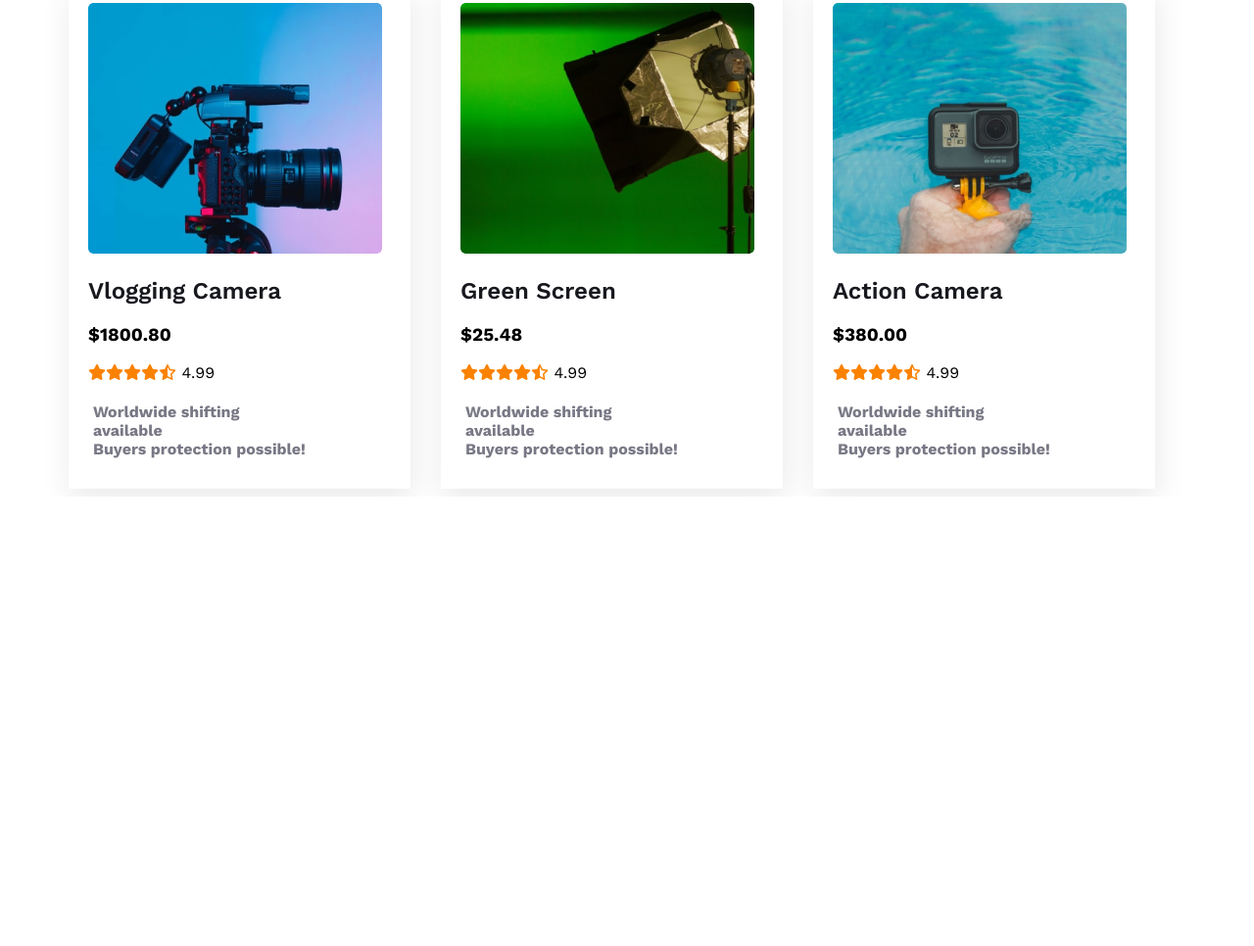
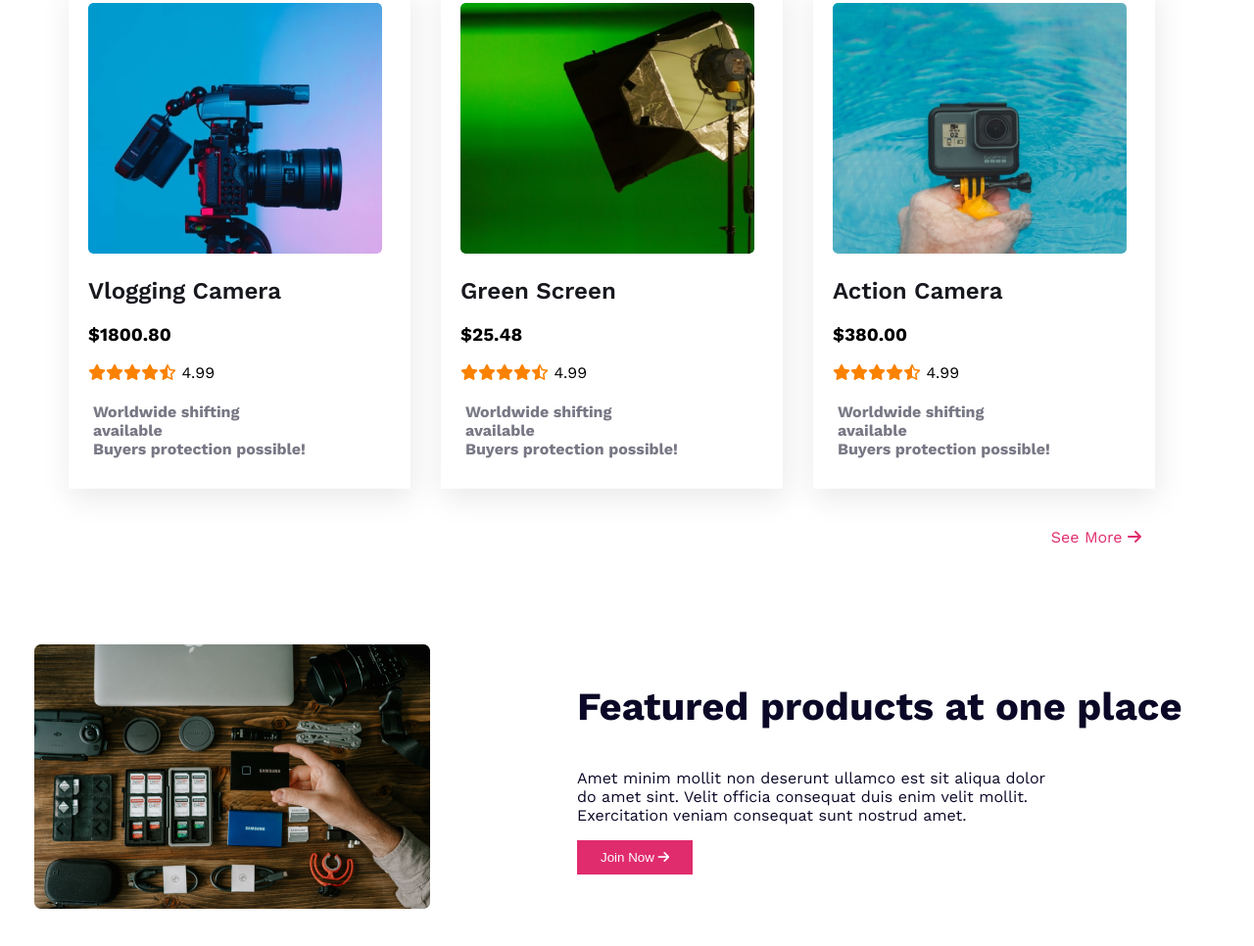
Before and after one commit to mimrahmanwd/influencer-gear, a plain HTML site: page index.html in a window 1280 px wide. Shown: the part 2263-3229 px from the top of the page at 98% size. Before the commit the page ends 2770 px from the top, so only its background shows below. Drawn offline with nearby package versions, Linux system fonts and the light colour scheme.

Commit message:
added featured section

```diff
--- a/index.html
+++ b/index.html
@@ -123,9 +123,22 @@
                     <p class="card-des">Worldwide shifting <br>available <br>Buyers protection possible!</p>
                 </div>
             </div>
-            <!-- <div class="see-more">
+            <div class="see-more">
                 <p>See More <i class="fa-solid fa-arrow-right"></i></p>
-            </div> -->
+            </div>
+        </section>
+
+        <section class="featured">
+            <div class="featured-product featured-container">
+                <div>
+                    <img src="images/gear.png" alt="">
+                </div>
+                <div class="featured-content">
+                    <h3 class="featured-title">Featured products at one place</h3>
+                    <p class="featured-des">Amet minim mollit non deserunt ullamco est sit aliqua dolor <br> do amet sint. Velit officia consequat duis enim velit mollit. <br> Exercitation veniam consequat sunt nostrud amet.</p>
+                    <button class="featured-btn"><a href="">Join Now <i class="fa-solid fa-arrow-right"></i></a></button>
+                </div>
+            </div>
         </section>
     </main>
     <footer>
--- a/styles/style.css
+++ b/styles/style.css
@@ -175,6 +175,47 @@ header{
     display: none;
 }
 
+.featured{
+    margin: 100px 0px;
+}
+
+.featured-container{
+    max-width: 1210px;
+    margin: 0 auto;
+    display: flex;
+    /* justify-content: space-between; */
+}
+
+.featured-content{
+    padding-left: 150px;
+}
+.featured-title{
+    font-size:2.5rem;
+    font-weight: 700;
+    color: #0A0826;
+}
+.featured-des{
+    color: #0A0826;
+    font-size: 1rem;
+
+}
+
+.featured-btn{
+    padding: 10px 24px;
+    color:#FFFFFF;
+    background:#E02C6D;
+    border: 0;
+}
+
+.featured-btn a{
+    text-decoration: none;
+    color: #FFFFFF;
+}
+
+
+
+
+
 
 
 /* responsive media query  */
```
